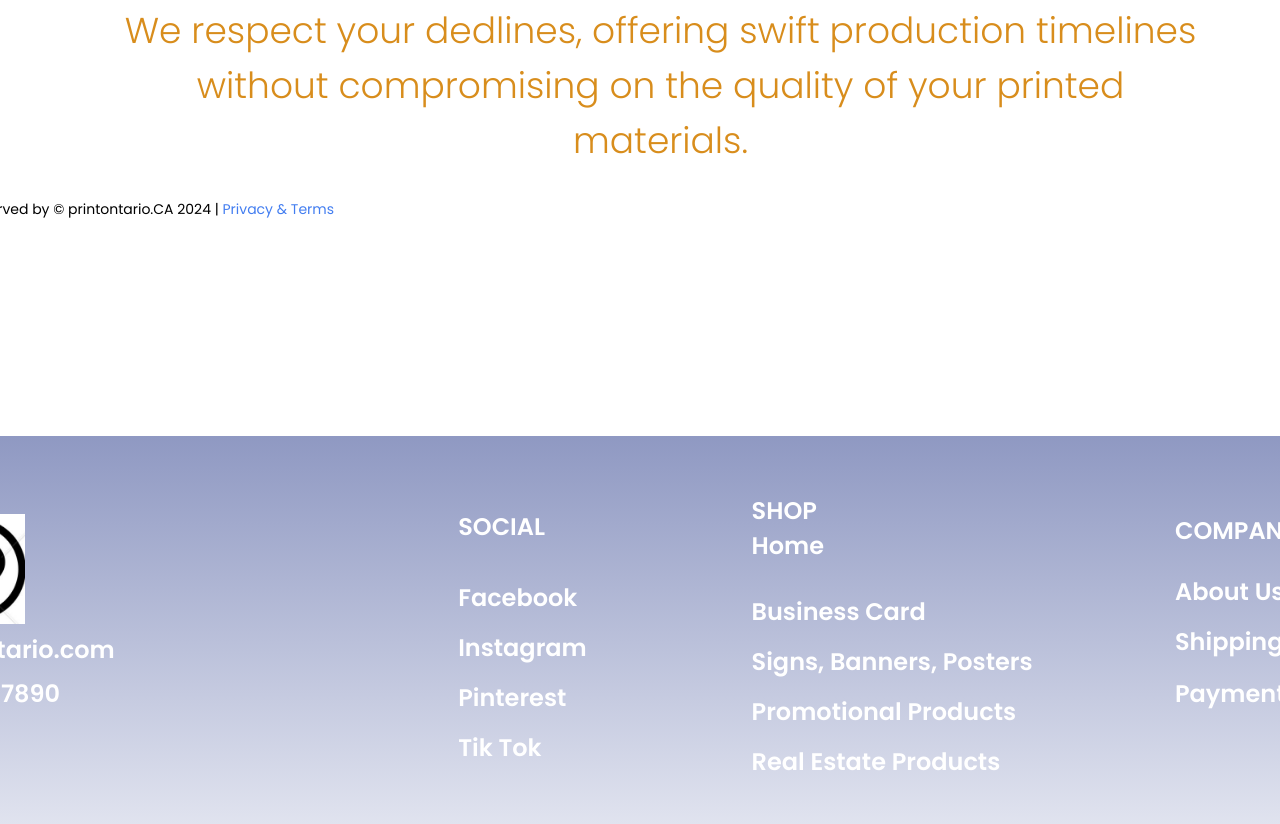
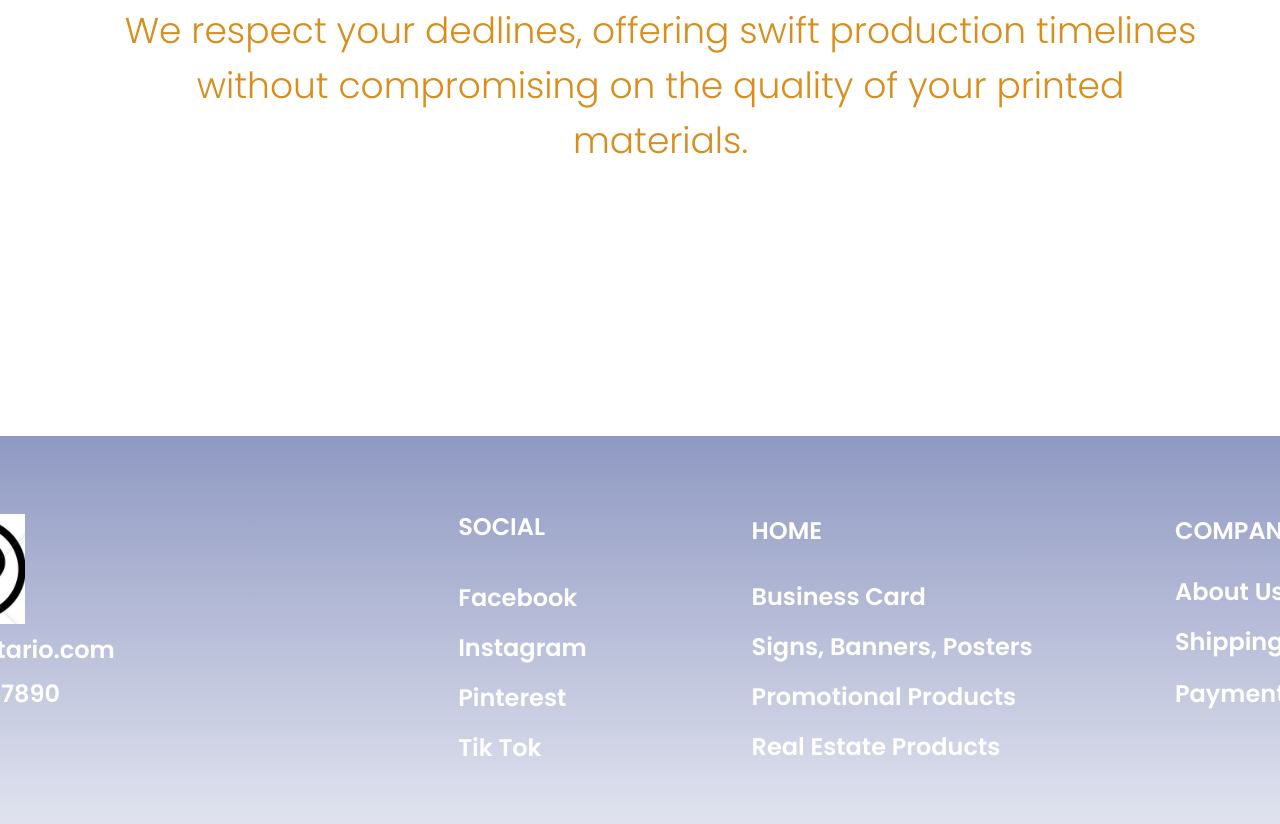
Before and after one commit to pujan08/Print-Ontario, a plain HTML site: page signs/signs.html in a window 1280 px wide. Shown: the part 4964-5788 px from the top of the page. Drawn offline with nearby package versions, Linux system fonts and the light colour scheme; a small style sheet from the web is missing.

Commit message:
Update signs.html

```diff
--- a/signs/signs.html
+++ b/signs/signs.html
@@ -169,9 +169,8 @@
                     </a>
                 </div>
                 <div class="flex-col-6">
-                    <div class="shop">SHOP</div>
                     <a href=../index.html>
-                        <div class="place-1 poppins-semi-bold-white-24px">Home</div>
+                        <div class="place-1 poppins-semi-bold-white-24px">HOME</div>
                     </a>
                     <div class="business-card-1 poppins-semi-bold-white-24px"><a href="../business-card/business-card.html" style="color: inherit; text-decoration: none;">Business Card</a></div>
                     <a href=../signs/signs.html>
@@ -195,16 +194,13 @@
             <div class="group-54">
                 <div class="overlap-group1">
                     <div class="overlap-group-2 overlap-group-3">
-                        <p class="all-rights-reserved">
-                            <span class="span0-1">All rights reserved by © printontario.CA 2024 | </span><span class="span1-1">Privacy &amp; Terms</span>
-                        </p>
+
                         <div class="group-43">
                             <img class="group-43-item" src="img/tiktok@2x.png" alt="Instagram Circle" />
                             <img class="group-43-item" src="img/tiktok@2x.png" alt="Facebook" />
                         </div>
                     </div>
-                    <img class="tik-tok-1" src="img/tiktok@2x.png" alt="TikTok" />
-                    <img class="pinterest-1" src="img/tiktok@2x.png" alt="Pinterest" />
+
                 </div>
             </div>
         </div>
```
